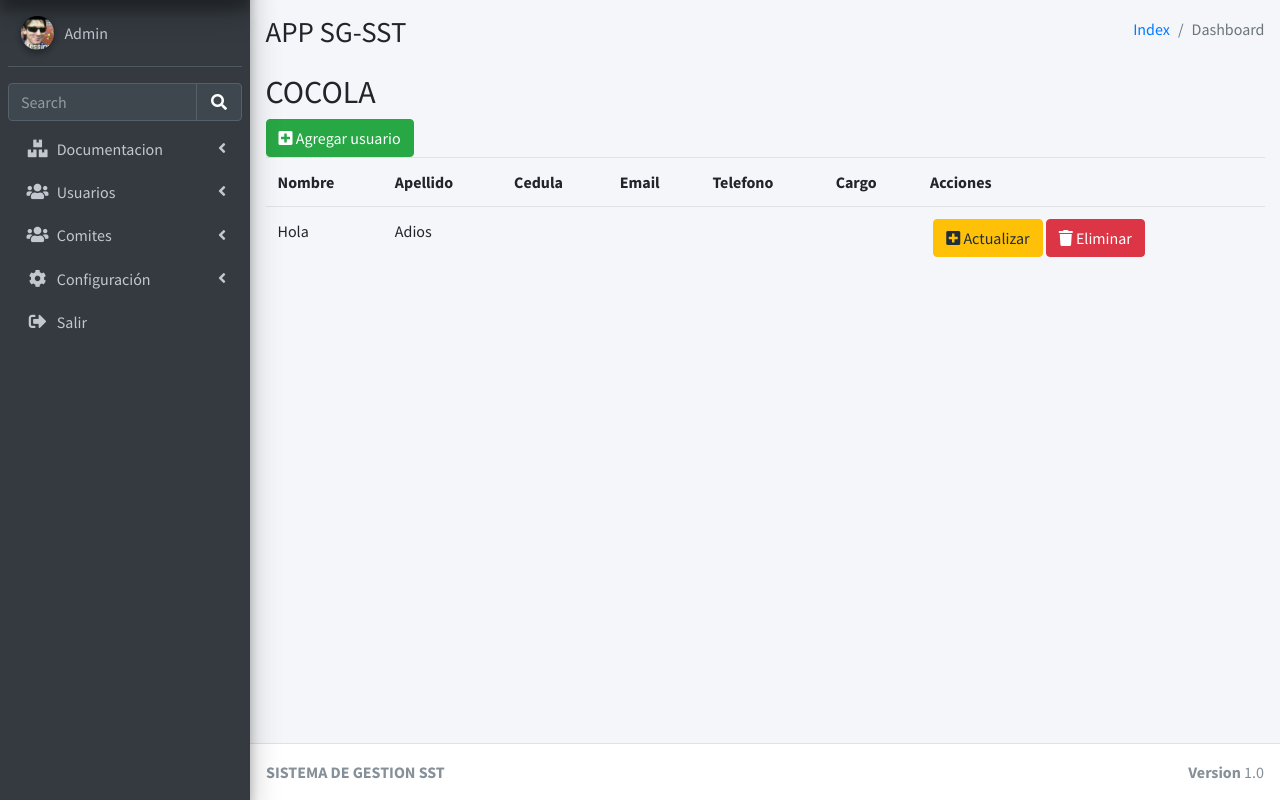
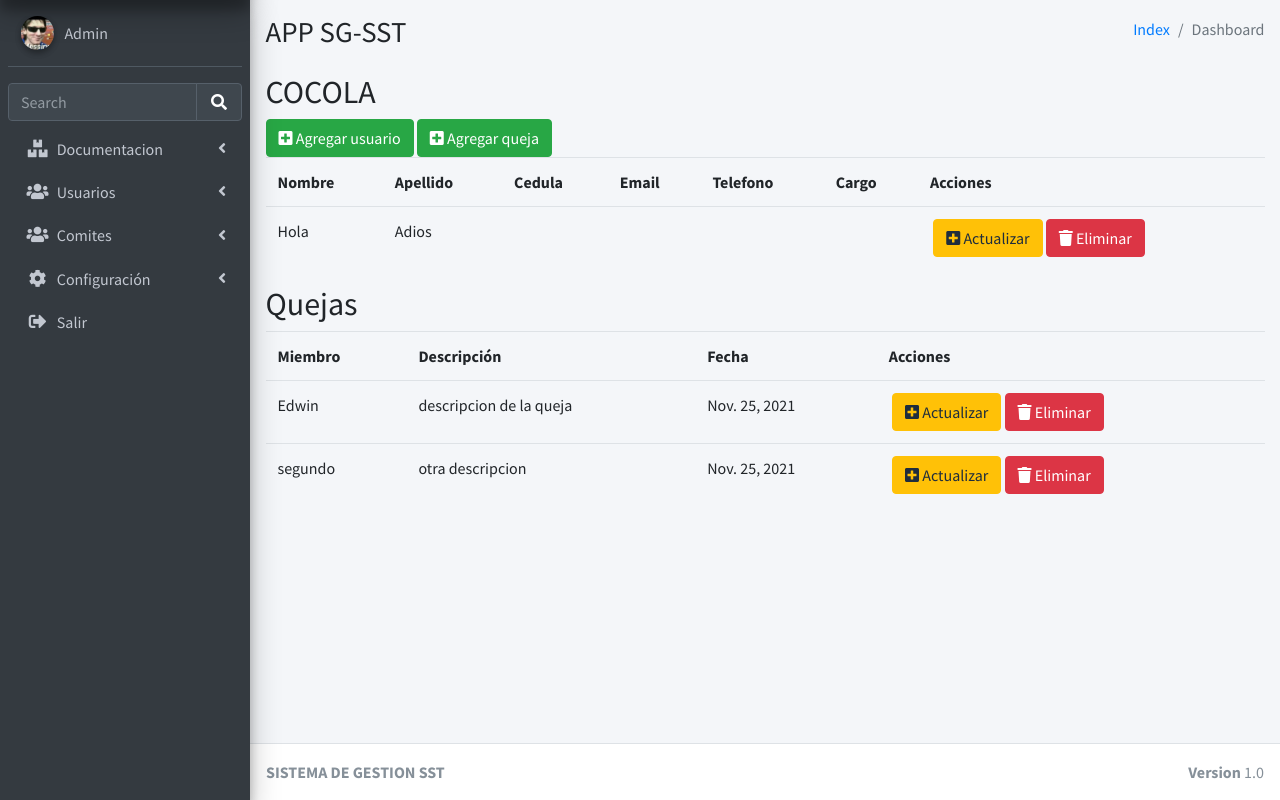
Before and after one commit to docenteedwin/sg-sst, a Django app: page /cocola in a window 1280 px wide. Shown: the part 57-857 px from the top of the page. Run offline with Django 3.2, Linux system fonts and the light colour scheme; data comes from the database, SQL or seed files in the repository; both versions use the stored data as it was after the commit; parts of the project's set-up code (start-up, migrations or seed data) failed here and were passed over; some libraries are stand-ins or nearby versions.

Commit message:
COCOLA 3, Miguel

```diff
--- a/APP_SG_SST/sst/models.py
+++ b/APP_SG_SST/sst/models.py
@@ -25,7 +25,6 @@ class users(models.Model):
     def __str__(self):
         return self.user_name
 
-
 class rol(models.Model):
     name = models.CharField(max_length=255)
 
@@ -36,7 +35,6 @@ class rol(models.Model):
     def __str__(self):
         return self.name
 
-
 class permissions(models.Model):
     name = models.CharField(max_length=255)
 
@@ -46,7 +44,6 @@ class permissions(models.Model):
 
     def __str__(self):
         return self.name
-
 
 class permissions_role(models.Model):
     id_permission = models.IntegerField()
@@ -129,7 +126,6 @@ class producto_aliado(models.Model):
     def __str__(self):
         return self.nombre
 
-
 class documento(models.Model):
     title = models.CharField(max_length = 200)
     uploadedFile = models.FileField(upload_to = "media/")
@@ -151,7 +147,7 @@ class copasst(models.Model):
 
 class plan_copasst(models.Model):
     nombre = models.CharField(max_length=255)
-    fecha = models.DateField(default=timezone.now())
+    fecha = models.DateField(auto_now=True)
     descripcion = models.CharField(max_length=255)
 
 class cocola(models.Model):
@@ -161,3 +157,8 @@ class cocola(models.Model):
     email = models.CharField(max_length=255)
     telefono = models.CharField(max_length=255)
     cargo = models.CharField(max_length=255)
+
+class quejas_cocola(models.Model):
+    miembro = models.CharField(max_length=255)
+    descripcion = models.CharField(max_length=255)
+    fechaInscripcion = models.DateField(auto_now=True)
--- a/APP_SG_SST/sst/templates/sst/listado_COCOLA.html
+++ b/APP_SG_SST/sst/templates/sst/cocola/listado_COCOLA.html
@@ -10,6 +10,7 @@
 <div class="row">
     <div class="col-md-12">
         <a class="btn btn-success" href="/formulario_cocola/0"> <i class="fa fa-plus-square"></i>   Agregar usuario</a>
+        <a class="btn btn-success" href="/formulario_queja_cocola/0"> <i class="fa fa-plus-square"></i>   Agregar queja</a>
     </div>
 </div>
 <div class="row">
@@ -44,4 +45,35 @@
     </div>
 </div>
 
+<div class="row">
+    <div class="col-md-12">
+        <h2>Quejas</h2>
+    </div>
+</div>
+<div class="row">
+    <div class="col-md-12">
+        <table class="table">
+            <tr>
+                <th>Miembro</th>
+                <th>Descripción</th>
+                <th>Fecha</th>
+                <th>Acciones</th>
+            </tr>
+            {% for queja in lista_quejas %}
+            <tr>
+                <td>{{queja.miembro}}</td>
+                <td>{{queja.descripcion}}</td>
+                <td>{{queja.fechaInscripcion}}</td>
+                <td>
+                    <div class="btn-group" role="group" aria-label="btn"></div>
+                        <a class="btn btn-warning" href="/formulario_cocola/{{miembro.id}}"> <i class="fa fa-plus-square"></i>   Actualizar</a>
+                        <a class="btn btn-danger" href="/eliminar_cocola/{{miembro.id}}"> <i class="fa fa-trash"></i>   Eliminar</a>
+                    </div>
+                </td>
+            </tr>
+            {% endfor %}
+        </table>
+    </div>
+</div>
+
 {% endblock %}
--- a/APP_SG_SST/sst/templates/sst/dashboard.html
+++ b/APP_SG_SST/sst/templates/sst/dashboard.html
@@ -282,7 +282,7 @@
             </a>
             <ul class="nav nav-treeview">
               <li class="nav-item">
-                <a href="cocola" class="nav-link">
+                <a href="/cocola" class="nav-link">
                   <i class="far fa-list-alt nav-icon"></i>
                   <p>COCOLA</p>
                 </a>
--- a/APP_SG_SST/sst/urls.py
+++ b/APP_SG_SST/sst/urls.py
@@ -73,6 +73,9 @@ urlpatterns = [
     path('formulario_cocola/<int:id>', views.formulario_cocola, name='formulario_cocola'),
     path('agregar_cocola', views.agregar_cocola, name='agregar_cocola'),
     path('eliminar_cocola/<int:id>', views.eliminar_cocola, name='eliminar_cocola'),
+    path('formulario_queja_cocola/<int:id>', views.formulario_quejas_cocola, name='formulario_queja_cocola'),
+    path('agregar_queja', views.agregar_quejas_cocola, name='agregar_queja'),
+
 ]
 
 if settings.DEBUG:
--- a/APP_SG_SST/sst/views.py
+++ b/APP_SG_SST/sst/views.py
@@ -520,8 +520,9 @@ def eliminar_plan_copasst(request, id):
 #  COCOLA
 def listado_cocola(request):
     miembros = cocola.objects.all()
+    quejas = quejas_cocola.objects.all()
 
-    return render(request, 'sst/listado_COCOLA.html', {'lista_miembros':miembros})
+    return render(request, 'sst/cocola/listado_COCOLA.html', {'lista_miembros':miembros, 'lista_quejas':quejas})
 
 def formulario_cocola(request, id):
     miembros = cocola.objects.all()
@@ -529,12 +530,11 @@ def formulario_cocola(request, id):
         print ("Actualizar registro")
         data_miembro = cocola.objects.get(id=id)
         variables_plantilla = {'id':id,'nombre':data_miembro.nombre, 'apellido':data_miembro.apellido, 'cedula':data_miembro.cedula, 'email':data_miembro.email, 'telefono':data_miembro.telefono, 'cargo':data_miembro.cargo, 'lista_miembros':miembros , 'action_text':"Actualizar miembro"}
-
     else:
         print ("Nuevo registro")
         variables_plantilla = {'id':0,'nombre':'', 'apellido':'', 'cedula':'', 'email':'', 'telefono':'', 'cargo':'', 'lista_miembros':miembros , 'action_text':"Agregar miembro"}
 
-    return render(request, 'sst/formulario_COCOLA.html', variables_plantilla)
+    return render(request, 'sst/cocola/formulario_COCOLA.html', variables_plantilla)
 
 def agregar_cocola(request):
     if request.POST['id'] == '0':
@@ -561,3 +561,34 @@ def eliminar_cocola(request, id):
     data_cocola = cocola.objects.get(id=id)
     data_cocola.delete()
     return redirect('/cocola')
+
+def listado_quejas_cocola(request):
+    quejas = quejas_cocola.objects.all()
+
+    return render(request, 'sst/cocola/listado_COCOLA.html', {'lista_quejas':quejas})
+
+def formulario_quejas_cocola(request, id):
+    quejas = quejas_cocola.objects.all()
+    if id != 0:
+        data_queja =quejas_cocola.objects.get(id=id)
+        variables_plantilla = {'id':id,'miembro':data_queja.miembro, 'descripcion':data_queja.descripcion, 'fechaInscripcion':data_queja.fechaInscripcion, 'lista_quejas':quejas , 'action_text':"Actualizar queja"}
+    else:
+        variables_plantilla = {'id':0,'miembro':'', 'descripcion':'', 'fechaInscripcion':'', 'lista_quejas':quejas , 'action_text':"Agregar queja"}
+    return render(request, 'sst/cocola/formulario_quejas_COCOLA.html', variables_plantilla)
+
+def agregar_quejas_cocola(request):
+    if request.POST['id'] == '0':
+        nuevo_queja = quejas_cocola(miembro=request.POST['miembro'], descripcion=request.POST['descripcion'], fechaInscripcion=request.POST['fechaInscripcion'])
+        nuevo_queja.save()
+
+    else:
+        print("Actualiza")
+        data_queja = quejas_cocola.objects.get(id=request.POST['id'])
+        data_queja.miembro = request.POST['miembro']
+        data_queja.descripcion = request.POST['descripcion']
+        data_queja.fechaInscripcion = request.POST['fechaInscripcion']
+        data_queja.save()
+
+    quejas = quejas_cocola.objects.all()
+
+    return redirect('/cocola')
```
Also changed, not shown: APP_SG_SST/sst/templates/sst/cocola/formulario_quejas_COCOLA.html (added, +44 -0 lines), APP_SG_SST/db.sqlite3, APP_SG_SST/sst/migrations/0002_cocola_copasst_plan_copasst_quejas_cocola.py, APP_SG_SST/sst/migrations/0003_auto_20211125_0614.py (added), APP_SG_SST/sst/migrations/0004_alter_plan_copasst_fecha.py (added), APP_SG_SST/sst/migrations/0005_alter_plan_copasst_fecha.py (added), APP_SG_SST/sst/migrations/0006_alter_plan_copasst_fecha.py (added), APP_SG_SST/sst/templates/sst/cocola/formulario_COCOLA.html (renamed from APP_SG_SST/sst/templates/sst/formulario_COCOLA.html).
